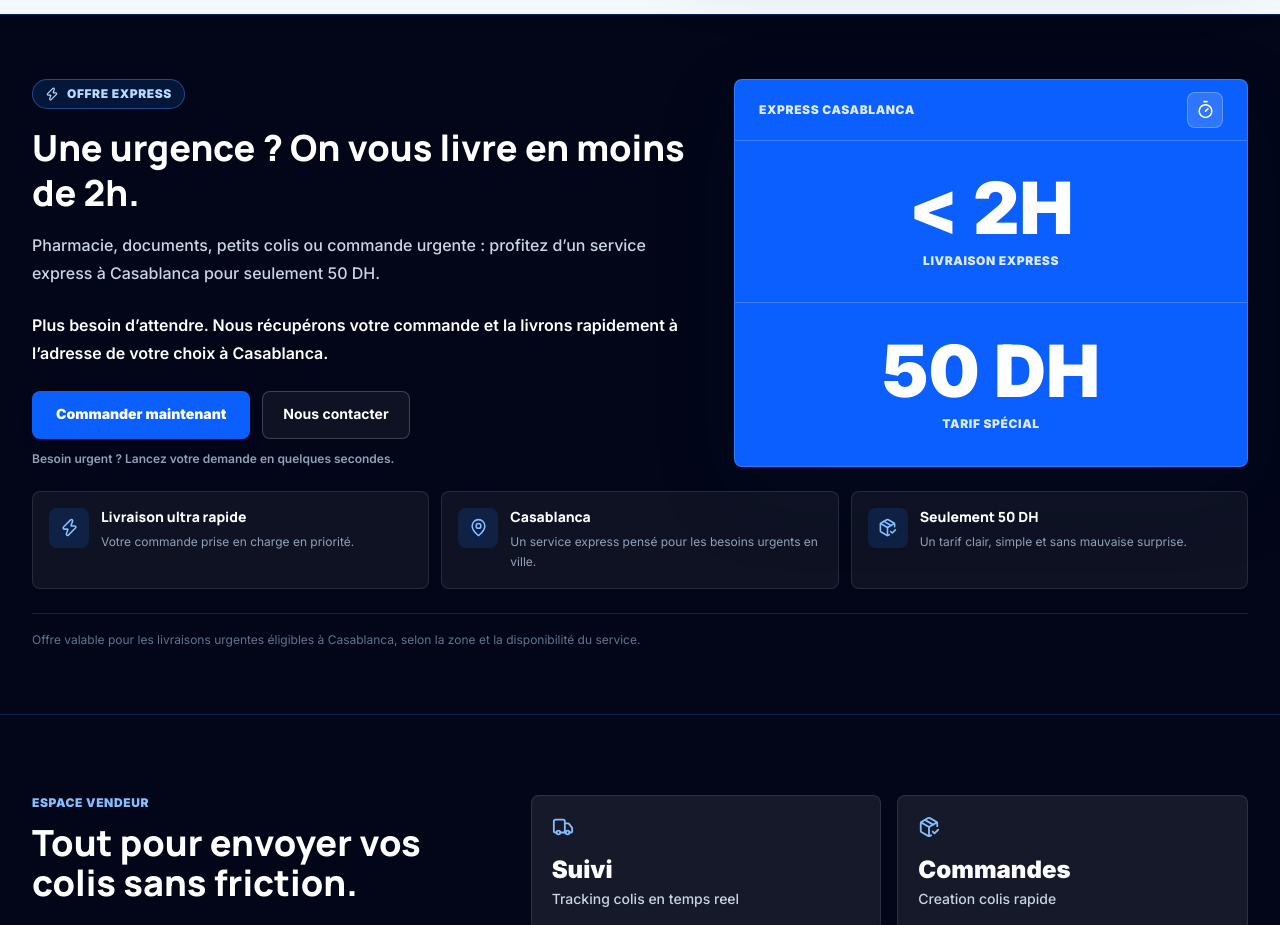
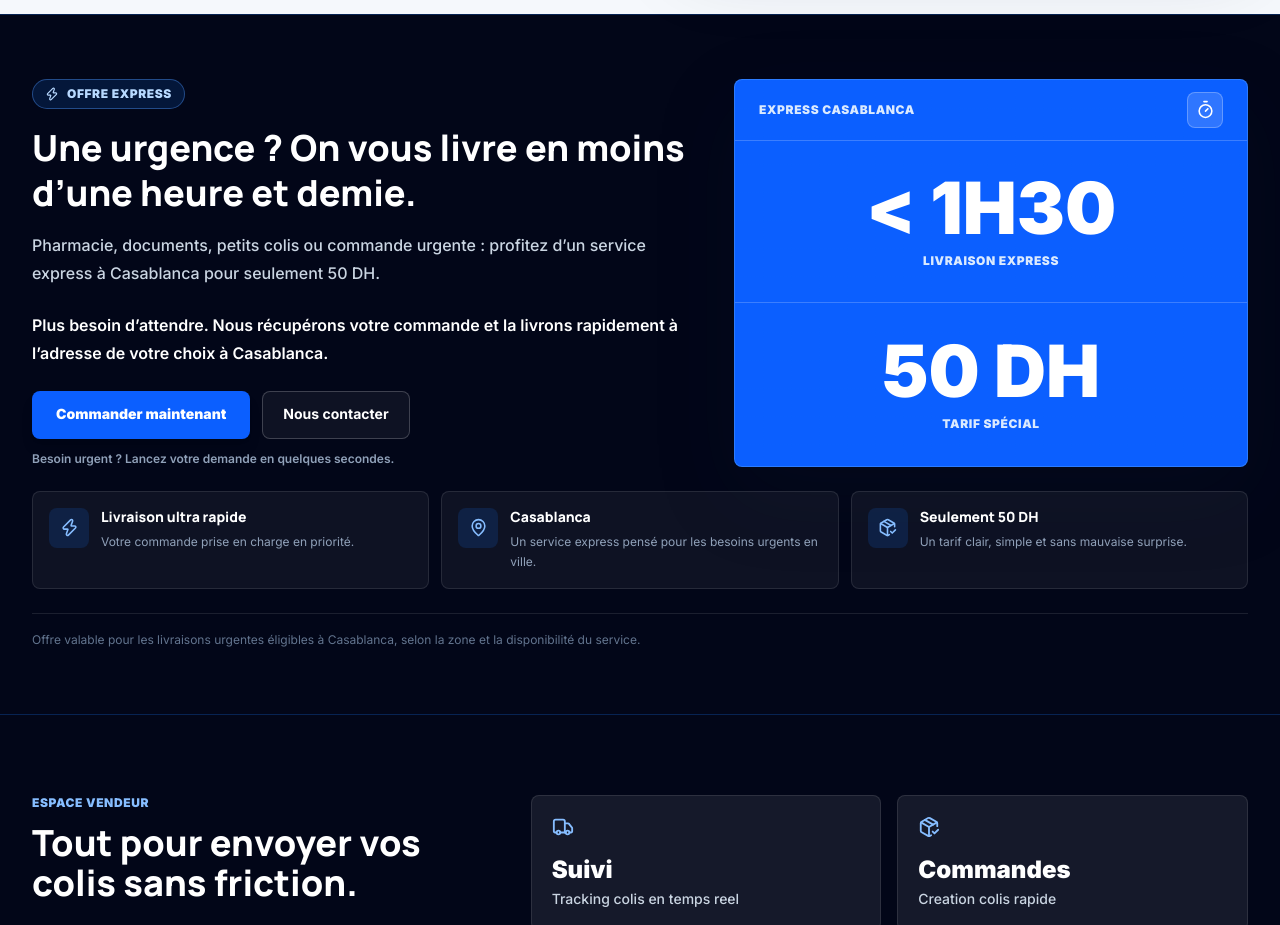
Before and after one commit to YAHYABARRI/livraisonV2, a React (Vite) app in the folder frontend/: page / in a window 1280 px wide. Shown: the part 2300-3225 px from the top of the page. Built offline with nearby package versions, Linux system fonts and the light colour scheme; no server answers.

Commit message:
chngmt sct2

```diff
--- a/frontend/src/pages/LandingPage.jsx
+++ b/frontend/src/pages/LandingPage.jsx
@@ -37,7 +37,7 @@ const WHATSAPP_MESSAGE =
   "Bonjour GLADEX DELIVERY, je souhaite avoir plus d'informations sur vos services de livraison.";
 const whatsappHref = `https://wa.me/${WHATSAPP_NUMBER}?text=${encodeURIComponent(WHATSAPP_MESSAGE)}`;
 const EXPRESS_WHATSAPP_MESSAGE =
-  "Bonjour GLADEX DELIVERY, je souhaite commander une livraison express en moins de 2h à Casablanca au tarif de 50 DH.";
+  "Bonjour GLADEX DELIVERY, je souhaite commander une livraison express en moins d'une heure et demie à Casablanca au tarif de 50 DH.";
 const expressWhatsappHref = `https://wa.me/${WHATSAPP_NUMBER}?text=${encodeURIComponent(EXPRESS_WHATSAPP_MESSAGE)}`;
 const supportPhoneHref = `tel:${BRAND.supportPhone.replace(/\s/g, '')}`;
 
@@ -493,7 +493,7 @@ const LandingPage = () => {
               Offre express
             </span>
             <h2 className="mt-4 max-w-3xl text-3xl font-black leading-tight sm:text-4xl">
-              Une urgence ? On vous livre en moins de 2h.
+              Une urgence ? On vous livre en moins d’une heure et demie.
             </h2>
             <p className="mt-4 max-w-2xl text-sm font-medium leading-7 text-slate-300 sm:text-base">
               Pharmacie, documents, petits colis ou commande urgente : profitez d’un service express à Casablanca pour seulement 50 DH.
@@ -510,7 +510,7 @@ const LandingPage = () => {
 
             <div className="grid min-h-[17rem] flex-1 grid-rows-2 sm:min-h-[19rem]">
               <div className="flex flex-col items-center justify-center border-b border-white/20 px-6 py-5 text-center">
-                <p className="text-5xl font-black leading-none sm:text-6xl lg:text-7xl">&lt; 2H</p>
+                <p className="text-5xl font-black leading-none sm:text-6xl lg:text-7xl">&lt; 1H30</p>
                 <p className="mt-2 text-xs font-black uppercase tracking-wider text-blue-100">Livraison express</p>
               </div>
               <div className="flex flex-col items-center justify-center px-6 py-5 text-center">
```
